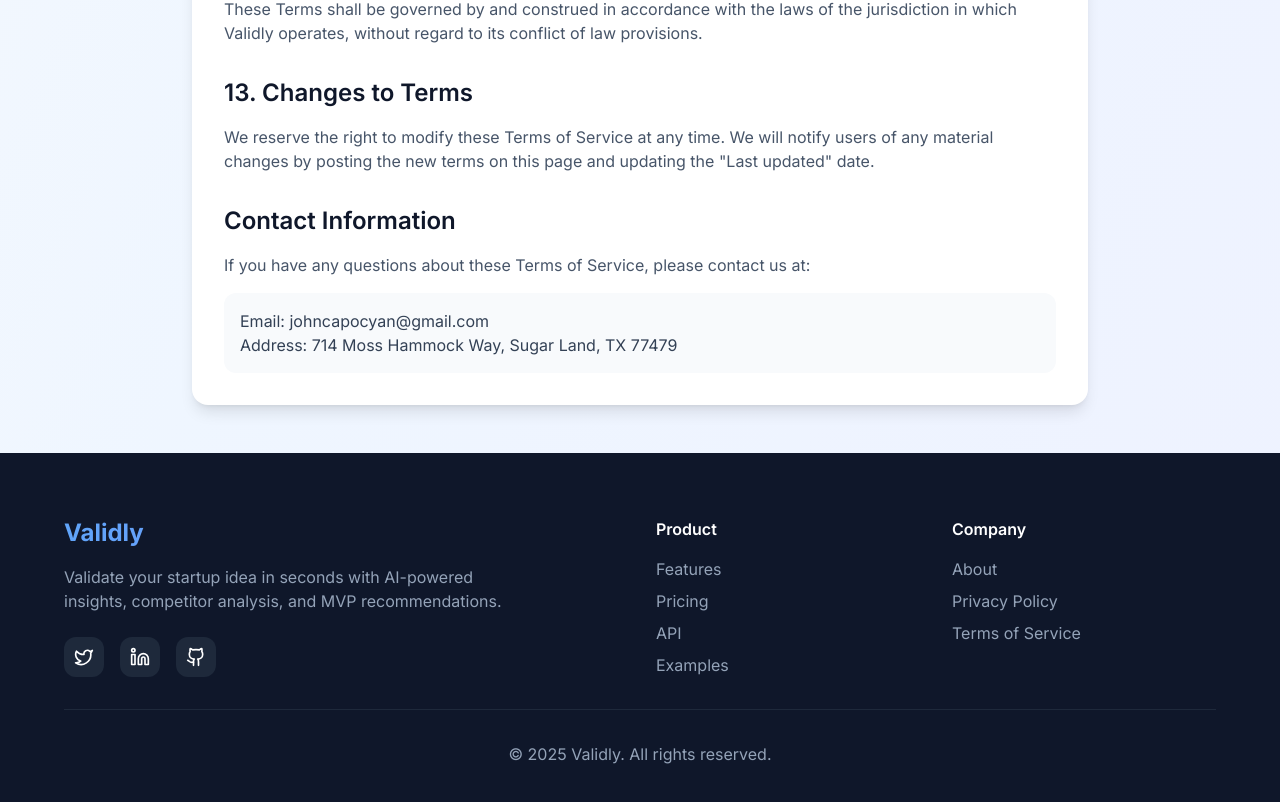
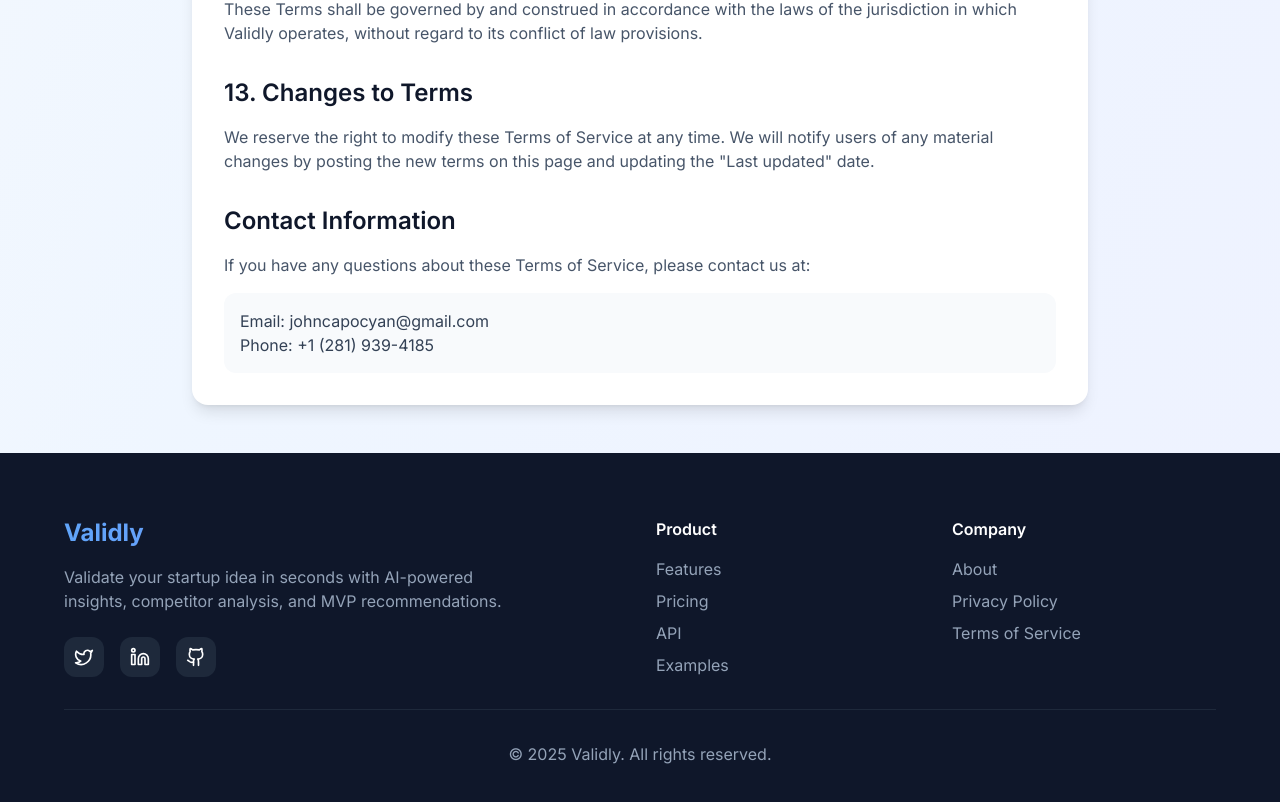
Before and after one commit to J7P16/Validly, a React (Vite) app: page /terms in a window 1280 px wide. Shown: the part 2307-3109 px from the top of the page. Built offline with nearby package versions, Linux system fonts and the light colour scheme.

Commit message:
Code edited in Lovable Code Editor
Edited UI in Lovable

```diff
--- a/src/pages/Terms.tsx
+++ b/src/pages/Terms.tsx
@@ -140,7 +140,7 @@ const Terms = () => {
               <div className="bg-slate-50 p-4 rounded-lg">
                 <p className="text-slate-700">
                   Email: johncapocyan@gmail.com<br />
-                  Address: 714 Moss Hammock Way, Sugar Land, TX 77479
+                  Phone: +1 (281) 939-4185
                 </p>
               </div>
             </div>
```
